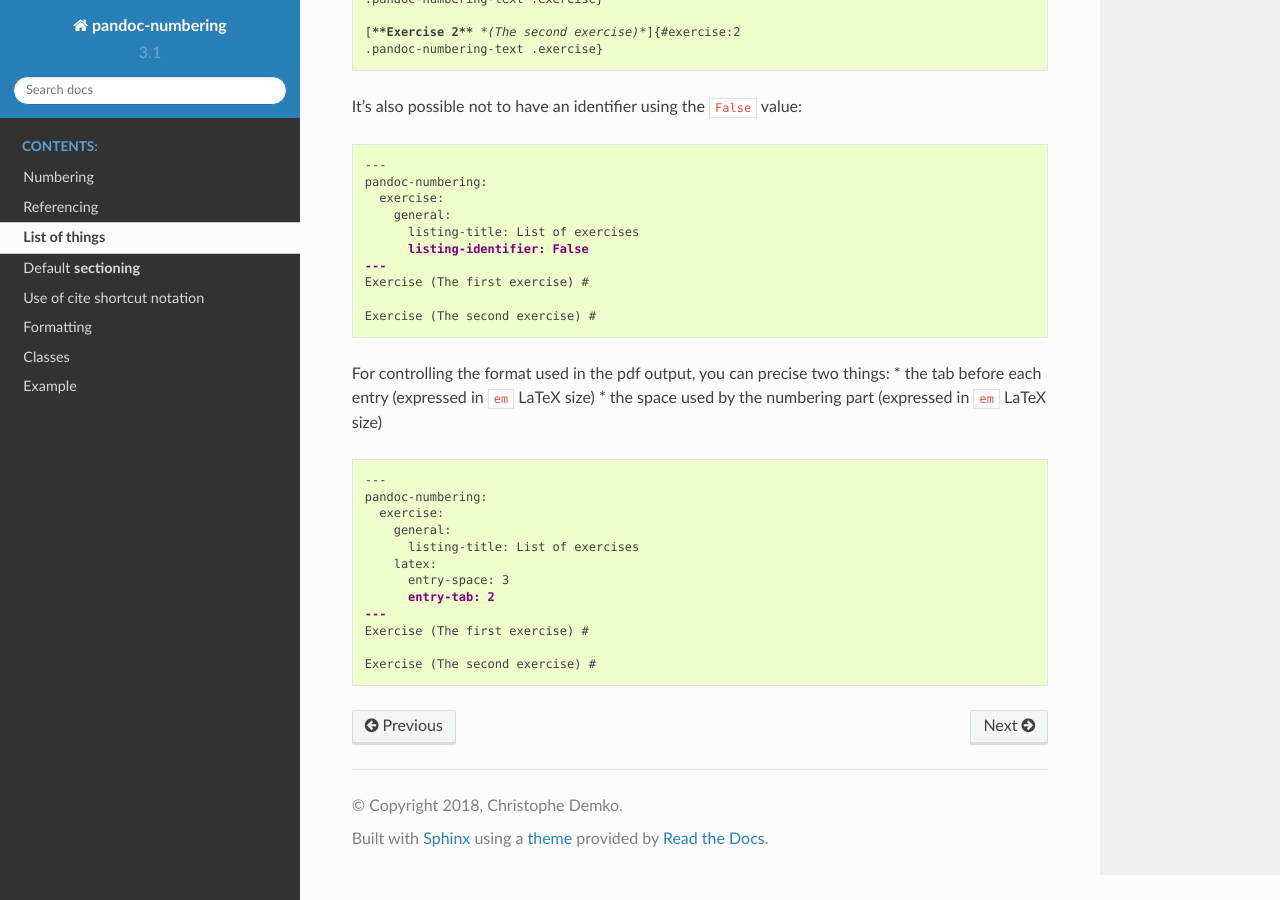
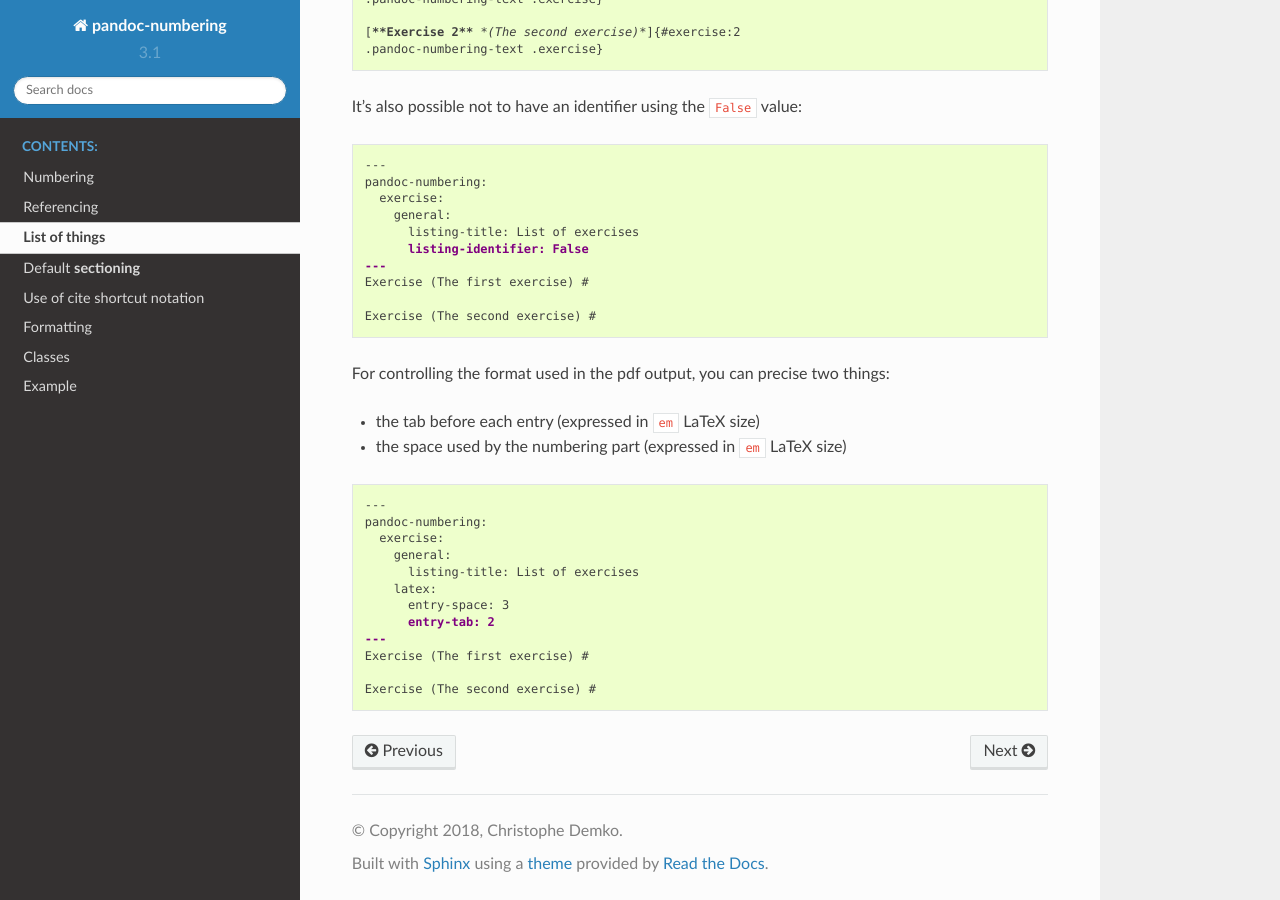
Before and after one commit to chdemko/pandoc-numbering, a Sphinx documentation site: the page built from docs/list-of-things.rst, in a window 1280 px wide and 900 px high, scrolled down 1264 px. Built offline with Sphinx 7.4.7 and the Read the Docs theme 2.0.0, drawn with Linux system fonts in a browser that asks for light colours.

Commit message:
Update docs

```diff
--- a/docs/list-of-things.rst
+++ b/docs/list-of-things.rst
@@ -85,8 +85,10 @@ It’s also possible not to have an identifier using the ``False`` value:
    Exercise (The second exercise) #
 
 For controlling the format used in the pdf output, you can precise two
-things: \* the tab before each entry (expressed in ``em`` LaTeX size) \*
-the space used by the numbering part (expressed in ``em`` LaTeX size)
+things:
+
+* the tab before each entry (expressed in ``em`` LaTeX size)
+* the space used by the numbering part (expressed in ``em`` LaTeX size)
 
 .. code-block:: md
 
```
